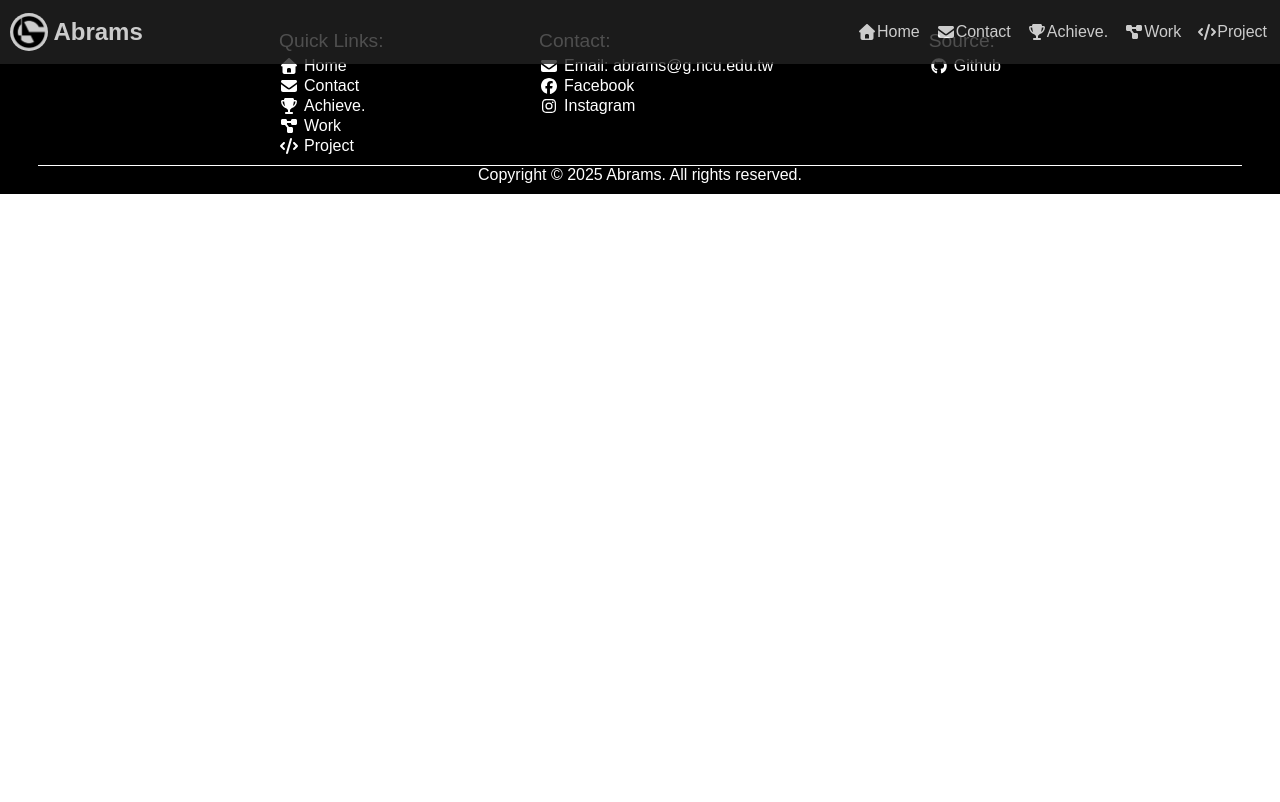
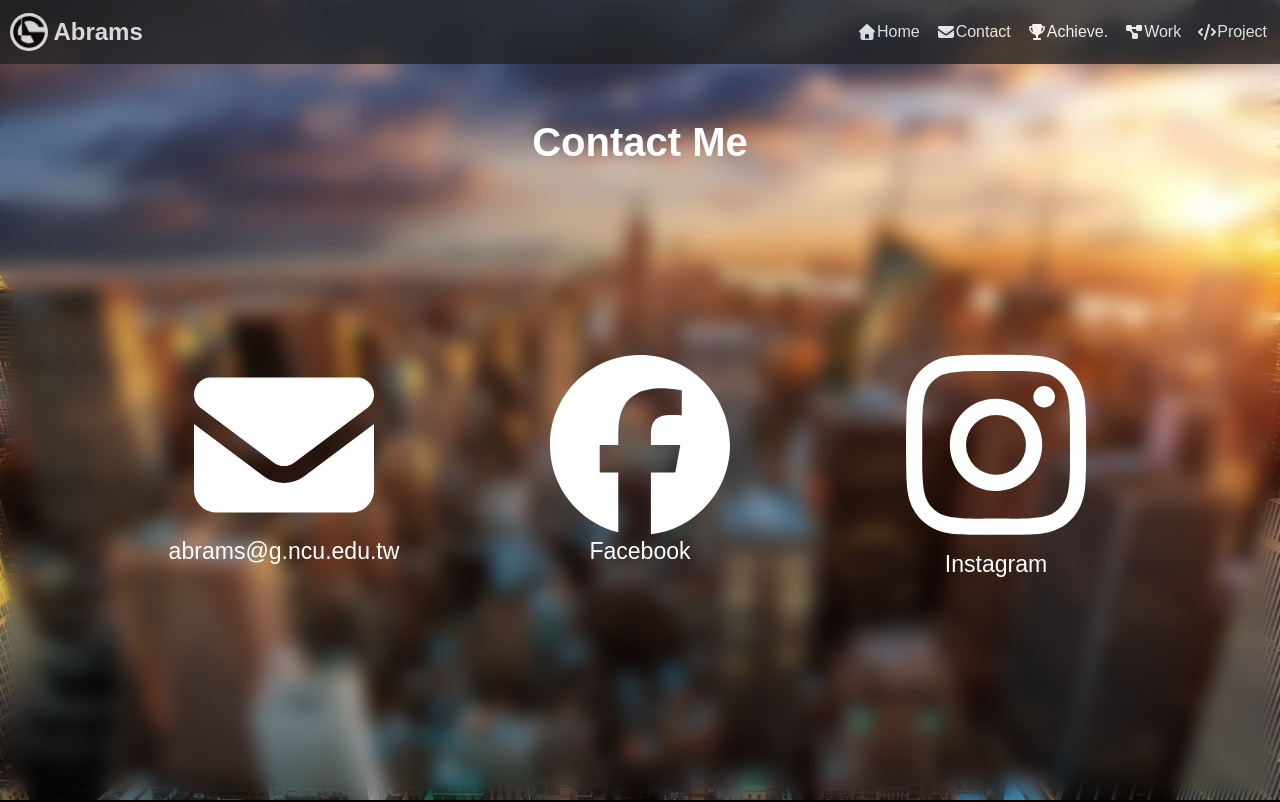
Before and after one commit to Abrams666/Main_Website, a Nuxt app: page /contact in a window 1280 px wide. Shown: the top 802 px of the page. Built offline with nearby package versions, Linux system fonts and the light colour scheme.

Commit message:
feat: contact page

```diff
--- /dev/null
+++ b/app/pages/achieve.vue
@@ -0,0 +1,5 @@
+<template></template>
+
+<script setup></script>
+
+<style scoped></style>
--- /dev/null
+++ b/app/pages/contact.vue
@@ -0,0 +1,93 @@
+<template>
+    <section>
+        <div id="container">
+            <h1>Contact Me</h1>
+            <div>
+                <a href="#">
+                    <font-awesome-icon icon="fa-solid fa-envelope" />
+                    <p>abrams@g.ncu.edu.tw</p>
+                </a>
+                <a href="https://www.facebook.com/chen.yuan.qian.845782">
+                    <font-awesome-icon icon="fa-brands fa-facebook" />
+                    <p>Facebook</p>
+                </a>
+                <a href="https://www.instagram.com/abrams_66">
+                    <font-awesome-icon icon="fa-brands fa-instagram" />
+                    <p>Instagram</p>
+                </a>
+            </div>
+        </div>
+    </section>
+</template>
+
+<script setup></script>
+
+<style scoped>
+section {
+    width: 100vw;
+    height: auto;
+    min-height: 100vh;
+    background-image: url("/contact/bg.jpg");
+    background-size: cover;
+    background-position: center;
+    display: flex;
+    flex-direction: column;
+    flex-wrap: nowrap;
+    align-items: center;
+    justify-content: center;
+}
+
+#container {
+    width: 100%;
+    height: auto;
+    min-height: 80vh;
+    padding-top: 15vh;
+    padding-bottom: 5vh;
+    backdrop-filter: blur(10px);
+    display: flex;
+    flex-direction: column;
+    align-items: center;
+    justify-content: start;
+}
+
+h1 {
+    width: 100%;
+    height: 10vh;
+    font-size: 5vh;
+    text-align: center;
+}
+
+#container div {
+    width: 80%;
+    min-width: 300px;
+    height: auto;
+    min-height: 65vh;
+    display: flex;
+    flex-direction: row;
+    flex-wrap: wrap;
+    align-items: center;
+    justify-content: space-evenly;
+    gap: 50px;
+}
+
+div li {
+    width: 25%;
+    height: auto;
+    display: flex;
+    flex-direction: column;
+    align-items: center;
+    justify-content: center;
+    gap: 20px;
+}
+
+svg {
+    width: 60%;
+    height: auto;
+}
+
+p,
+a {
+    font-size: larger;
+    text-align: center;
+}
+</style>
--- /dev/null
+++ b/app/pages/project.vue
@@ -0,0 +1,5 @@
+<template></template>
+
+<script setup></script>
+
+<style scoped></style>
--- /dev/null
+++ b/app/pages/work.vue
@@ -0,0 +1,5 @@
+<template></template>
+
+<script setup></script>
+
+<style scoped></style>
```
Also changed, not shown: public/contact/bg.jpg (added).
